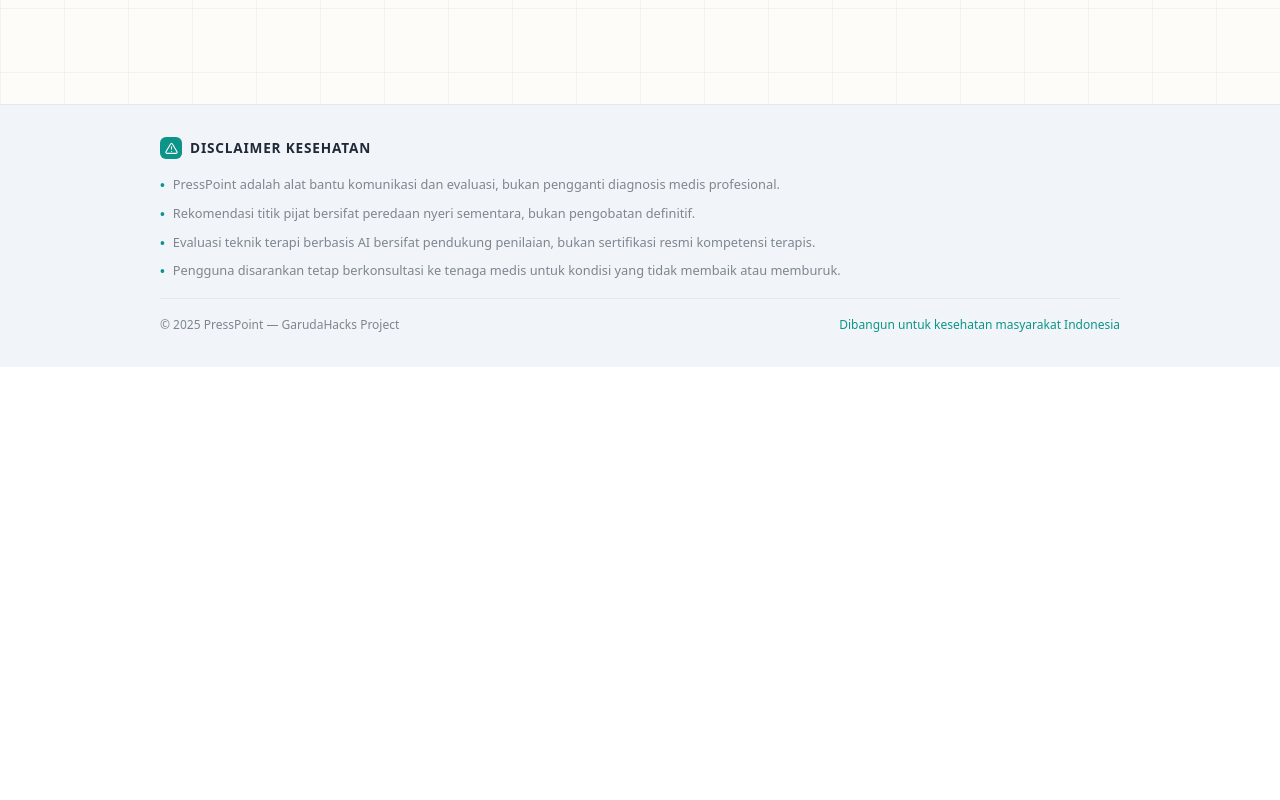
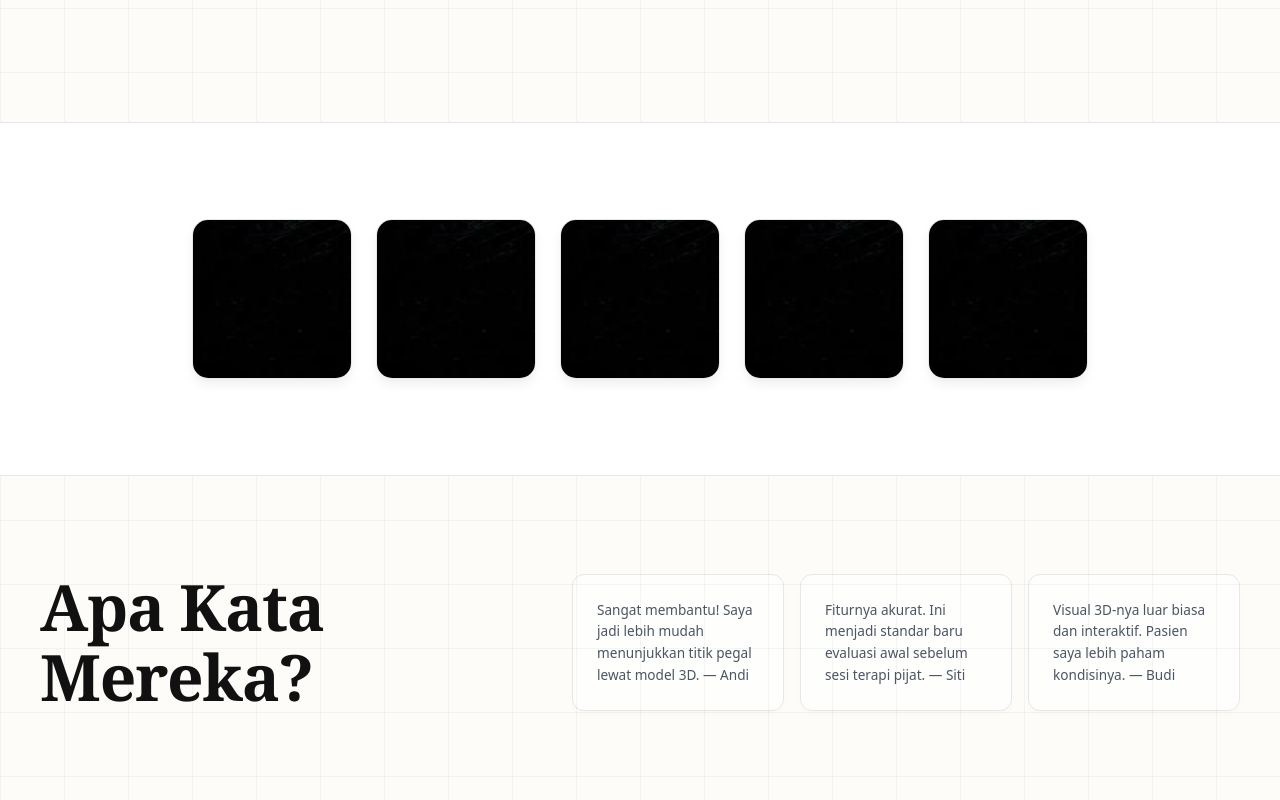
Before and after one commit to Syabilwafi/garuda-hacks, a Next.js app in the folder client/: page / in a window 1280 px wide. Shown: the part 760-1560 px from the top of the page. Before the commit the page ends 1127 px from the top, so only its background shows below. Built offline with nearby package versions, Linux system fonts and the light colour scheme.

Commit message:
feat: adding review and testimony

```diff
--- a/client/src/app/page.tsx
+++ b/client/src/app/page.tsx
@@ -91,6 +91,114 @@ export default function LandingPage() {
           Get Started
         </button>
       </main>
+
+      <section
+        style={{
+          borderTop: "1px solid #E5E7EB",
+          borderBottom: "1px solid #E5E7EB",
+          padding: "6rem 2rem",
+          marginTop: "4rem",
+          backgroundColor: "#FFFFFF",
+          position: "relative",
+          zIndex: 10,
+        }}
+      >
+        <div
+          style={{
+            maxWidth: "1200px",
+            margin: "0 auto",
+            display: "flex",
+            flexDirection: "row",
+            alignItems: "center",
+            justifyContent: "center",
+            gap: "2rem",
+            flexWrap: "wrap"
+          }}
+        >
+          {/* Center: 5 Photos */}
+          <div style={{ width: "100%", display: "flex", gap: "1.5rem", flexWrap: "wrap", justifyContent: "center", alignItems: "center" }}>
+            {[1, 2, 3, 4, 5].map((item, i) => (
+              <img
+                key={i}
+                src="/blank.jpg"
+                alt="Review photo"
+                style={{
+                  width: "160px",
+                  height: "160px",
+                  objectFit: "cover",
+                  borderRadius: "16px",
+                  border: "1px solid #E5E7EB",
+                  boxShadow: "0 6px 12px -2px rgba(0, 0, 0, 0.08)"
+                }}
+              />
+            ))}
+          </div>
+        </div>
+      </section>
+
+      <section
+        style={{
+          borderBottom: "1px solid #E5E7EB",
+          padding: "6rem 2rem",
+          backgroundColor: "transparent",
+        }}
+      >
+        <div
+          style={{
+            maxWidth: "1200px",
+            margin: "0 auto",
+            display: "flex",
+            flexDirection: "row",
+            alignItems: "center",
+            justifyContent: "space-between",
+            gap: "4rem",
+            flexWrap: "wrap"
+          }}
+        >
+          {/* Left Side: Large Quote */}
+          <div style={{ flex: "1 1 400px" }}>
+            <h2
+              style={{
+                fontFamily: "Georgia, 'Times New Roman', Times, serif",
+                fontSize: "clamp(2.5rem, 5vw, 4rem)",
+                fontWeight: 800,
+                color: "#111111",
+                lineHeight: 1.1,
+                letterSpacing: "-0.02em"
+              }}
+            >
+              Apa Kata Mereka?
+            </h2>
+          </div>
+
+          {/* Right Side: 3 Cards */}
+          <div style={{ flex: "1 1 600px", display: "flex", gap: "1rem", flexWrap: "wrap" }}>
+            {[
+              "Sangat membantu! Saya jadi lebih mudah menunjukkan titik pegal lewat model 3D. — Andi",
+              "Fiturnya akurat. Ini menjadi standar baru evaluasi awal sebelum sesi terapi pijat. — Siti",
+              "Visual 3D-nya luar biasa dan interaktif. Pasien saya lebih paham kondisinya. — Budi"
+            ].map((text, i) => (
+              <div
+                key={i}
+                style={{
+                  flex: "1 1 180px",
+                  backgroundColor: "rgba(255, 255, 255, 0.7)",
+                  border: "1px solid #E5E7EB",
+                  borderRadius: "12px",
+                  padding: "1.5rem",
+                  fontSize: "0.85rem",
+                  color: "#4B5563",
+                  lineHeight: 1.6,
+                  fontFamily: "var(--font-primary)",
+                  boxShadow: "0 4px 6px -1px rgba(0, 0, 0, 0.02)"
+                }}
+              >
+                {text}
+              </div>
+            ))}
+          </div>
+        </div>
+      </section>
 
       {isRoleModalOpen && (
         <div
```
Also changed, not shown: 1 other file (tests, documents, lock files or other folders).
